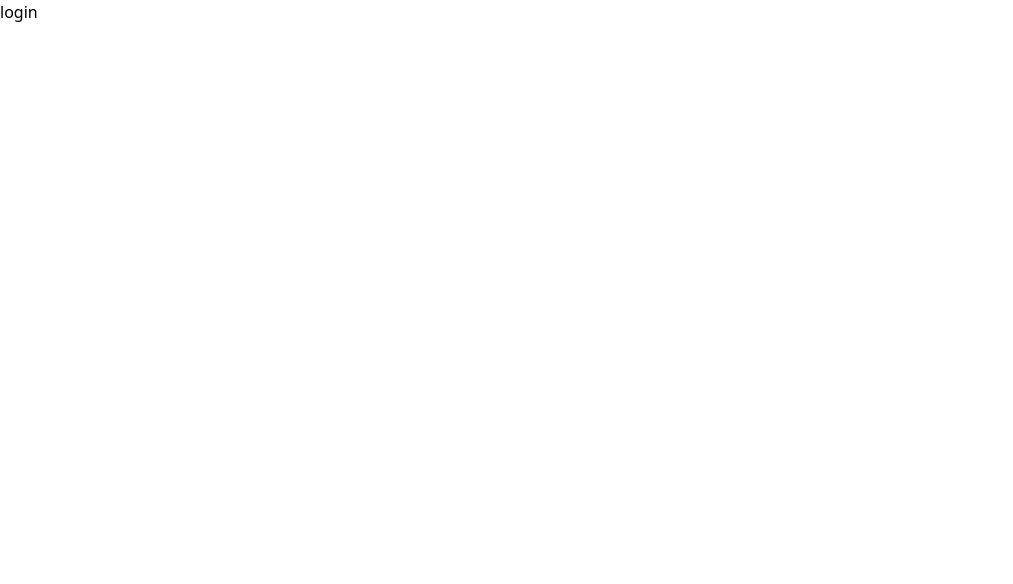
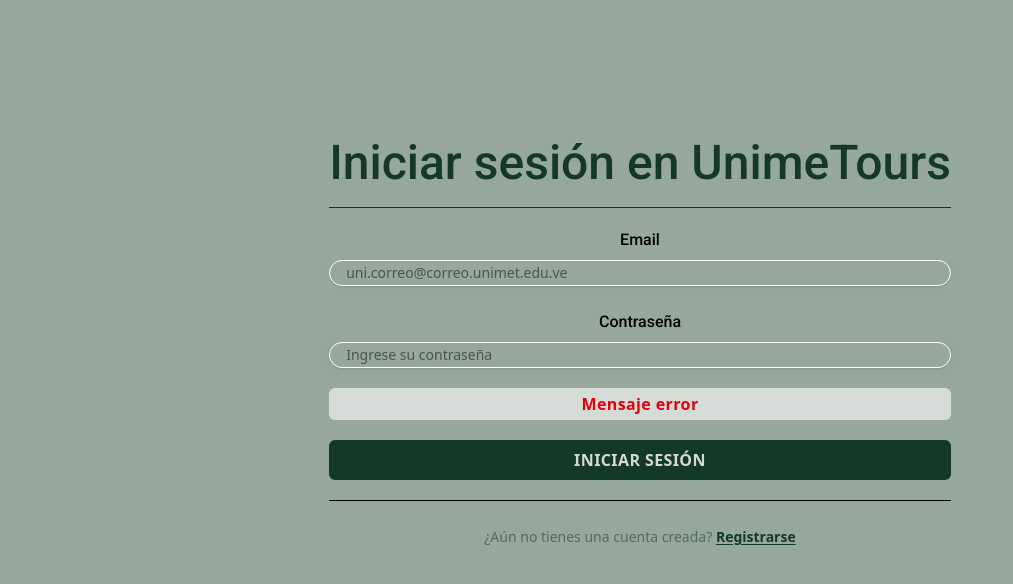
Before and after one commit to samantha-castro-rajbe05/Proyecto-UnimeTours-Castro-Correa-y-Vizcarrondo, a React (Vite) app: page /login in a window 1280 px wide. Shown: the top 584 px of the page, without its empty margins (0-1013 px from the left). Built offline with nearby package versions, Linux system fonts and the light colour scheme.

Commit message:
formularios listos para iniciar sesion y registrarse, falta que funcionen bien

```diff
--- a/package.json
+++ b/package.json
@@ -10,6 +10,7 @@
     "preview": "vite preview"
   },
   "dependencies": {
+    "@heroicons/react": "^2.2.0",
     "@tailwindcss/vite": "^4.0.14",
     "postcss": "^8.5.3",
     "react": "^19.0.0",
--- a/src/js/components/login-signup/login.jsx
+++ b/src/js/components/login-signup/login.jsx
@@ -1,9 +1,72 @@
-import React from 'react'
+import React, { useState } from 'react';
+import Label from './label.jsx';
+//import Signup from './signup.jsx';
 
-const Login = () => {
+const Login = ({ setLogin }) => {
+  const [email, setEmail] = useState("");
+  const [emailError, setEmailError] = useState("");
+
+  const handleLogin = (e) => {
+    e.preventDefault();
+    // Lógica de inicio de sesión
+  };
+
+  const handleEmailChange = (e) => {
+    const value = e.target.value;
+    setEmail(value);
+
+    const regex = /^[a-zA-Z0-9._%+-]+@(correo\.unimet\.edu\.ve|unimet\.edu\.ve)$/;
+
+    if (value === "") {
+      setEmailError("");
+    } else if (regex.test(value)) {
+      setEmailError("");
+    } else {
+      setEmailError("El correo electrónico debe ser @correo.unimet.edu.ve o @unimet.edu.ve.");
+    }
+  };
+
   return (
-    <div>login</div>
-  )
-}
+    <div className='bg-[#96A89C] min-h-screen flex flex-col items-center justify-center text-center pb-32'>
+      <form onSubmit={handleLogin} className="max-w-5xl mx-auto pt-10 px-10 lg:px-0">
+        <div className="border-b border-[#143A27] pb-5">
+          <h2 className="text-5xl text-[#143A27] font-semibold font-serif roboto-subtitulos text-center">
+            Iniciar sesión en UnimeTours
+          </h2>
+        </div>
+        <div className="border-b border[#143A27]/20 pb-5">
+          <div className="mt-5 grid grid-cols-1 gap-y-6">
+            <div>
+              <Label title="Email" htmlFor="email" />
+              <input
+                type="email"
+                name="email"
+                placeholder="uni.correo@correo.unimet.edu.ve"
+                className="block w-full rounded-[20px] border border-white py-0.5 text-black shadow-sm outline-white sm:text-sm sm-leading-6 px-4"
+                value={email}
+                onChange={handleEmailChange}
+              />
+              {emailError && (
+                <p className="text-red-500 text-sm mt-1">{emailError}</p>
+              )}
+            </div>
+            <div>
+              <Label title="Contraseña" htmlFor="contraseña" />
+              <input
+                type="password"
+                name="contraseña"
+                placeholder="Ingrese su contraseña"
+                className="block w-full rounded-[20px] border border-white py-0.5 text-black shadow-sm outline-white sm:text-sm sm-leading-6 px-4"
+              />
+            </div>
+          </div>
+          <p className="mt-5 bg-white/60 text-red-600 text-center py-1 rounded-md tracking-wide font-semibold">Mensaje error</p>
+          <button type="submit" className="mt-5 bg-[#143A27] w-full py-2 uppercase text-base font-bold tracking-wide rounded-md text-[#D4D9D8] hover:text-white hover:bg-[#02321A] duration-200">Iniciar sesión</button>
+        </div>
+      </form>
+      <p className="text-sm leading-6 text-[#4B6C64] text-center py-6">¿Aún no tienes una cuenta creada? <button onClick={() => setLogin(false)} className="text-[#143A27] font-semibold underline underline-offset-2 decoration-[1px] hover:text-white duration-200">Registrarse</button></p>
+    </div>
+  );
+};
 
-export default Login
+export default Login;
--- a/src/js/components/login-signup/signup.jsx
+++ b/src/js/components/login-signup/signup.jsx
@@ -1,17 +1,20 @@
 //registarse
 
-import React, { useState } from 'react';
-import Login from './login.jsx';
-import Label from './label.jsx';
+import React, { useState } from "react";
+import Login from "./login.jsx";
+import Label from "./label.jsx";
+import { PhotoIcon } from "@heroicons/react/24/solid";
 
 const Signup = () => {
   const [login, setLogin] = useState(false);
-  const [telefono, setTelefono] = useState('+58');
-  const [telefonoError, setTelefonoError] = useState('');
-  const [email, setEmail] = useState('');
-  const [emailError, setEmailError] = useState('');
+  const [telefono, setTelefono] = useState("+58");
+  const [telefonoError, setTelefonoError] = useState("");
+  const [email, setEmail] = useState("");
+  const [emailError, setEmailError] = useState("");
 
   const handleSignup = () => {};
+
+  const handleAvatar = () => {};
 
   const handleTelefonoChange = (e) => {
     const value = e.target.value;
@@ -20,16 +23,20 @@
     const regex = /^\+58(414|412|424|212|416|426)\d{0,7}$/;
 
     if (regex.test(value)) {
-        setTelefonoError('');
+      setTelefonoError("");
       if (value.length === 13) {
-          setTelefonoError('');
+        setTelefonoError("");
       } else {
-          setTelefonoError('El número de teléfono debe tener 10 dígitos después de +58.');
+        setTelefonoError(
+          "El número de teléfono debe tener 10 dígitos después de +58."
+        );
       }
-      } else if (value === '+58') {
-        setTelefonoError('');
+    } else if (value === "+58") {
+      setTelefonoError("");
     } else {
-        setTelefonoError('El número de teléfono debe comenzar con +58 seguido de 414, 412, 424, 212, 416, o 426 y contener solo números.');
+      setTelefonoError(
+        "El número de teléfono debe comenzar con +58 seguido de 414, 412, 424, 212, 416, o 426 y contener solo números."
+      );
     }
   };
 
@@ -37,76 +44,137 @@
     const value = e.target.value;
     setEmail(value);
 
-      const regex = /^[a-zA-Z0-9._%+-]+@(correo\.unimet\.edu\.ve|unimet\.edu\.ve)$/;
+    const regex =
+      /^[a-zA-Z0-9._%+-]+@(correo\.unimet\.edu\.ve|unimet\.edu\.ve)$/;
 
-      if (value === '') {
-        setEmailError('');
+    if (value === "") {
+      setEmailError("");
     } else if (regex.test(value)) {
-        setEmailError('');
+      setEmailError("");
     } else {
-        setEmailError('El correo electrónico debe ser @correo.unimet.edu.ve o @unimet.edu.ve.');
+      setEmailError(
+        "El correo electrónico debe ser @correo.unimet.edu.ve o @unimet.edu.ve."
+      );
     }
   };
   return (
-    <div className='bg-[#96A89C] min-h-screen flex items-center justify-center'>
+    <div className="bg-[#96A89C] min-h-screen flex items-center justify-center pb-32">
       {login ? (
-        <Login />
+        <Login setLogin={setLogin} />
       ) : (
-        <form onSubmit={handleSignup} className="max-w-5xl mx-auto pt-10 px-10 lg:px-0">
-          <div className='border-b border-[#143A27] pb-5'>
-            <h2 className="text-5xl text-[#143A27] font-semibold font-serif roboto-subtitulos text-center">Registrarte en UnimeTours</h2>
-
+        <div>
+          <form
+          onSubmit={handleSignup}
+          className="max-w-5xl mx-auto pt-10 px-10 lg:px-0"
+        >
+          <div className="border-b border-[#143A27] pb-5">
+            <h2 className="text-5xl text-[#143A27] font-semibold font-serif roboto-subtitulos text-center">
+              Registrarte en UnimeTours
+            </h2>
           </div>
-          <div className='border-b border[#143A27]/20 pb-5'>
-            <div className='mt-5 grid grid-cols-1 gap-y-6'>
+          <div className="border-b border[#143A27]/20 pb-5">
+            <div className="mt-5 grid grid-cols-1 gap-y-6">
               <div>
-                    <Label title="Nombre" htmlFor="nombre"/>
-                    <input type="text" name="nombre" placeholder='Tu nombre' className="block w-full rounded-md border border-white py-0.5 text-black rounded-[20px] shadow-sm outline-white sm:text-sm sm-leading-6 px-4"/>
+                <Label title="Nombre" htmlFor="nombre" />
+                <input
+                  type="text"
+                  name="nombre"
+                  placeholder="Tu nombre"
+                  className="block w-full rounded-md border border-white py-0.5 text-black rounded-[20px] shadow-sm outline-white sm:text-sm sm-leading-6 px-4"
+                />
               </div>
               <div>
-                    <Label title="Apellido" htmlFor="apellido"/>
-                    <input type="text" name="apellido" placeholder='Tu apellido' className="block w-full rounded-md border border-white py-0.5 text-black rounded-[20px] shadow-sm outline-white sm:text-sm sm-leading-6 px-4"/>
+                <Label title="Apellido" htmlFor="apellido" />
+                <input
+                  type="text"
+                  name="apellido"
+                  placeholder="Tu apellido"
+                  className="block w-full rounded-md border border-white py-0.5 text-black rounded-[20px] shadow-sm outline-white sm:text-sm sm-leading-6 px-4"
+                />
               </div>
               <div>
-                    <Label title="Teléfono celular" htmlFor="telefono"/>
-                    <input type="text"
+                <Label title="Teléfono celular" htmlFor="telefono" />
+                <input
+                  type="text"
                   name="telefono"
-                    placeholder='+584148425456'
+                  placeholder="+584148425456"
                   className="block w-full rounded-md border border-white py-0.5 text-black rounded-[20px] shadow-sm outline-white sm:text-sm sm-leading-6 px-4"
                   value={telefono}
-                    onChange={handleTelefonoChange}/>
-                    {telefonoError && <p className="text-red-500 text-sm mt-1">{telefonoError}</p>}
+                  onChange={handleTelefonoChange}
+                />
+                {telefonoError && (
+                  <p className="text-red-500 text-sm mt-1">{telefonoError}</p>
+                )}
               </div>
               <div>
-                    <Label title="Email" htmlFor="email"/>
+                <Label title="Email" htmlFor="email" />
                 <input
                   type="email"
                   name="email"
-                    placeholder='uni.correo@correo.unimet.edu.ve'
+                  placeholder="uni.correo@correo.unimet.edu.ve"
                   className="block w-full rounded-md border border-white py-0.5 text-black rounded-[20px] shadow-sm outline-white sm:text-sm sm-leading-6 px-4"
                   value={email}
                   onChange={handleEmailChange}
                 />
-                    {emailError && <p className="text-red-500 text-sm mt-1">{emailError}</p>}
+                {emailError && (
+                  <p className="text-red-500 text-sm mt-1">{emailError}</p>
+                )}
               </div>
               <div>
-                    <Label title="Contraseña" htmlFor="contraseña"/>
-                    <input type="password" name="contraseña" placeholder='Ingrese su contraseña' className="block w-full rounded-md border border-white py-0.5 text-black rounded-[20px] shadow-sm outline-white sm:text-sm sm-leading-6 px-4"/>
-                    <div className='mt-2 flex items-center gap-x-3'>
-                        <div className='flex-1'>
-                            <Label title="Cover photo"/>
-                            <div className='mt-2 flex items-center justify-center border border-dashed py-4 px-6 rounded-lg border-white'>
-                                <div></div>
+                <Label title="Contraseña" htmlFor="contraseña" />
+                <input
+                  type="password"
+                  name="contraseña"
+                  placeholder="Ingrese su contraseña"
+                  className="block w-full rounded-md border border-white py-0.5 text-black rounded-[20px] shadow-sm outline-white sm:text-sm sm-leading-6 px-4"
+                />
+                <div className="mt-2 flex items-center gap-x-3">
+                  <div className="flex-1">
+                    <Label title="Foto de perfil" className="mt-2" />
+                    <div className="mt-1 flex items-center justify-center border border-dashed py-4 px-6 rounded-lg border-white">
+                      <div className="text-center flex flex-col items-center">
+                        <div className="w-14 h-14 border border-[#BDC2C1] rounded-full p-1">
+                          <PhotoIcon
+                            className="mx-auto h-full w-ful text-[#BDC2C1]"
+                            area-hidden="true"
+                          />
+                        </div>
+                        <div className="mt-4 flex items-center mb-1 text-sm leading-6 text-center text-[#C8CDCA] ">
+                          <label htmlFor="file-upload" className="relative cursor-pointer rounded-md px-2 py-1 bg-[#4B6C64] font-semibold outline-none ring-1 focus-within:ring-2 hover:bg-[#38534C]"><span>Subir una imagen</span>{""}
+                          <input
+                          type="file"
+                          name="file-upload"
+                          id="file-upload"
+                          className="sr-only"
+                          onChange={handleAvatar}/>
+                          </label>
+                          <p className="mx-2 text-[#C8CDCA]">o arrastra hasta aquí</p>
+                        </div>
+                          <p className="text-[#6D706F] text-xs leading-5">PNG, JPG, GIF hasta 10MB </p>
                       </div>
                     </div>
                   </div>
                 </div>
               </div>
             </div>
+            <p className="mt-5 bg-white/60 text-red-600 text-center py-1 rounded-md tracking-wide font-semibold">Mensaje error</p>
+            <button type="submit" className="mt-5 bg-[#143A27] w-full py-2 uppercase text-base font-bold tracking-wide rounded-md text-[#D4D9D8] hover:text-white hover:bg-[#02321A] duration-200">Registrarse</button>
+          </div>
         </form>
+        <p className="text-sm leading-6 text-[#4B6C64] text-center py-6">¿Ya tienes una cuenta creada? <button onClick={()=>setLogin(true)} className="text-[#143A27] font-semibold underline underline-offset-2 decoration-[1px] hover:text-white duration-200">Iniciar sesión</button></p>
+        </div>
       )}
     </div>
   );
 };
 
 export default Signup;
+
+//color 1: #143A27
+//color 2: #4B6C64
+//color 3: #4C7856
+//color 4: #708D79
+//color 5: #8C9C9C
+//color 6: #96A89C
+//color 7: #A4ACA6
+//color 8: #D4D9D8
```
Also changed, not shown: 1 other file (tests, documents, lock files or other folders). Lines whose indentation alone changed are shown as unchanged.
